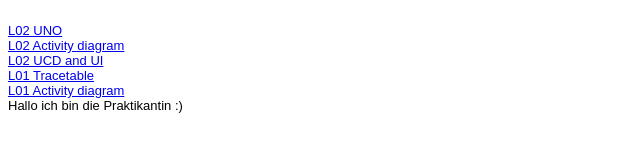
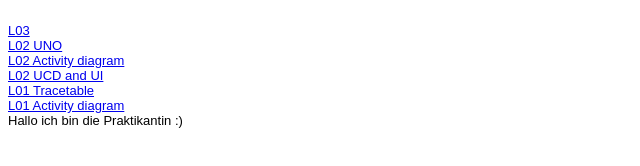
Before and after one commit to sailerco/EIA2, a plain HTML site: page Steckbrief/steckbrief.htm in a window 1280 px wide. Shown: the whole page, without its empty margins (0-640 px from the left). Drawn offline with Linux system fonts and the light colour scheme.

Commit message:
Hexenkessel

```diff
--- a/Steckbrief/steckbrief.htm
+++ b/Steckbrief/steckbrief.htm
@@ -13,6 +13,7 @@ body {
 </head>
 <body>
 	<br>
+	<a href="https://sailerco.github.io/EIA2/L03_Hexenkessel/hexenkessel.pdf" target="_blank">L03</a><br>
 	<a href="https://sailerco.github.io/EIA2/L02_Uno/uno.html" target="_blank">L02 UNO</a><br>
 	<a href="https://sailerco.github.io/EIA2/L02_Uno/uno-activity.pdf" target="_blank">L02 Activity diagram</a><br>
 	<a href="https://sailerco.github.io/EIA2/L02_Uno/uno-UCD.pdf" target="_blank">L02 UCD and UI</a><br>
```
Also changed, not shown: 1 other file.
